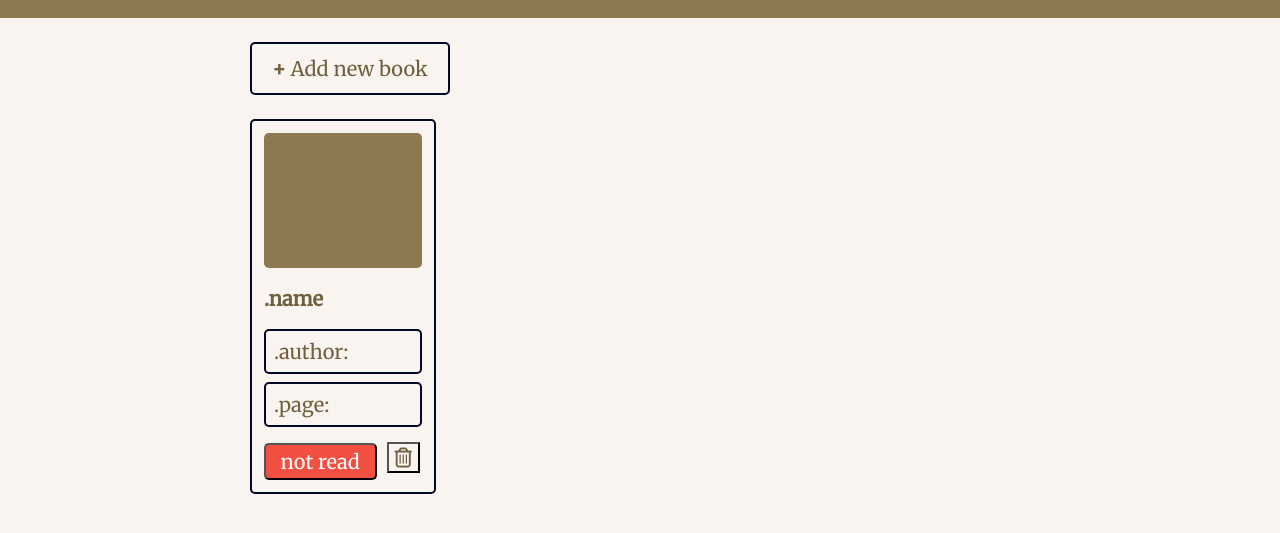
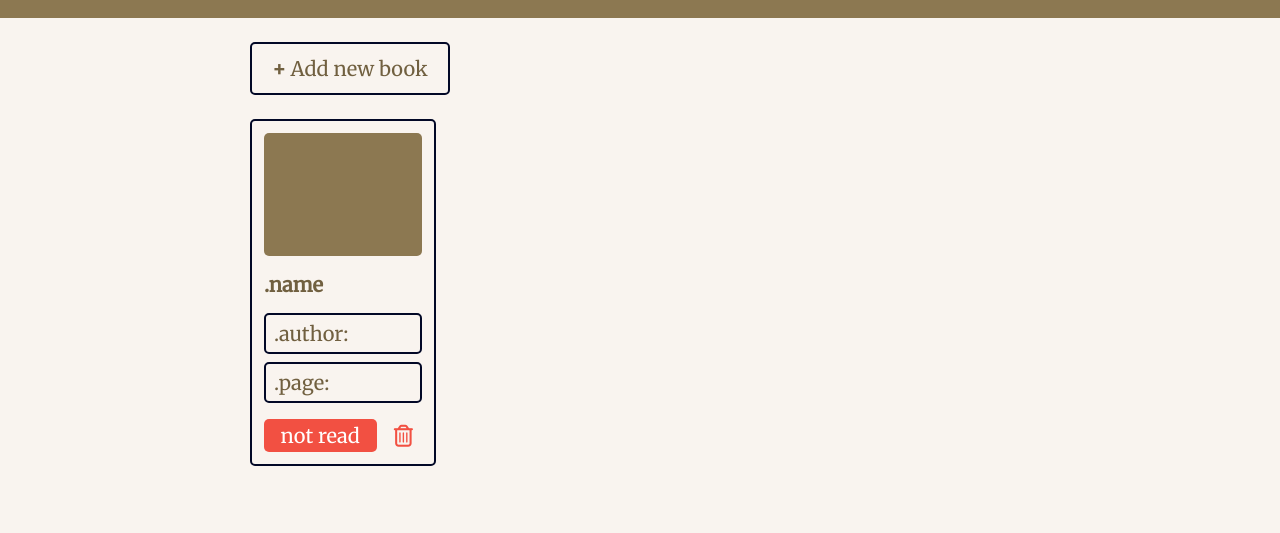
Before and after one commit to dd-mahn/Library, a plain HTML site: page index.html in a window 1280 px wide. Shown: the part 107-640 px from the top of the page. Drawn offline with Linux system fonts and the light colour scheme.

Commit message:
set button default styles

```diff
--- a/asset/css/style.css
+++ b/asset/css/style.css
@@ -35,11 +35,16 @@ body{
 .button{
     transition: background-color .2s;
     transition: color .2s;
+    transition: opacity .2s;
     background-color: inherit;
     color: inherit;
     font-family: inherit;
     font-size: inherit;
     outline:none;
+    border: none;
+}
+.button:hover{
+    opacity: 0.8;
 }
 
 /* Header */
@@ -82,6 +87,7 @@ body{
     margin-bottom: 24px;
 }
 #open-form:hover{
+    opacity:1;
     background-color: var(--btn-color);
     color: var(--btn-text-color);
 }
@@ -132,14 +138,11 @@ body{
     border-radius: 5px;
     grid-area: 5 / 1 / 5 / 1;
 }
-.book-card #open-remove{
+.book-card #remove-dialog{
     color: var(--tertiary-color);
     margin-top: 8px;
     grid-area: 5 / 2 / 5 / 2;
     font-size: 22px;
-}
-#open-remove :hover{
-    opacity: 0.8;
 }
 
 /* Add Dialog */
@@ -189,9 +192,8 @@ input[type="radio"]{
     /* background-color: var(--btn-color); */
     color: var(--btn-text-color);
 }
-#add-form>div>button:hover,
-#rm-dialog>div>button:hover{
-    opacity: 0.8;
+::backdrop{
+    background-color: #55555599;
 }
 
 /* Remove dialog */
```
